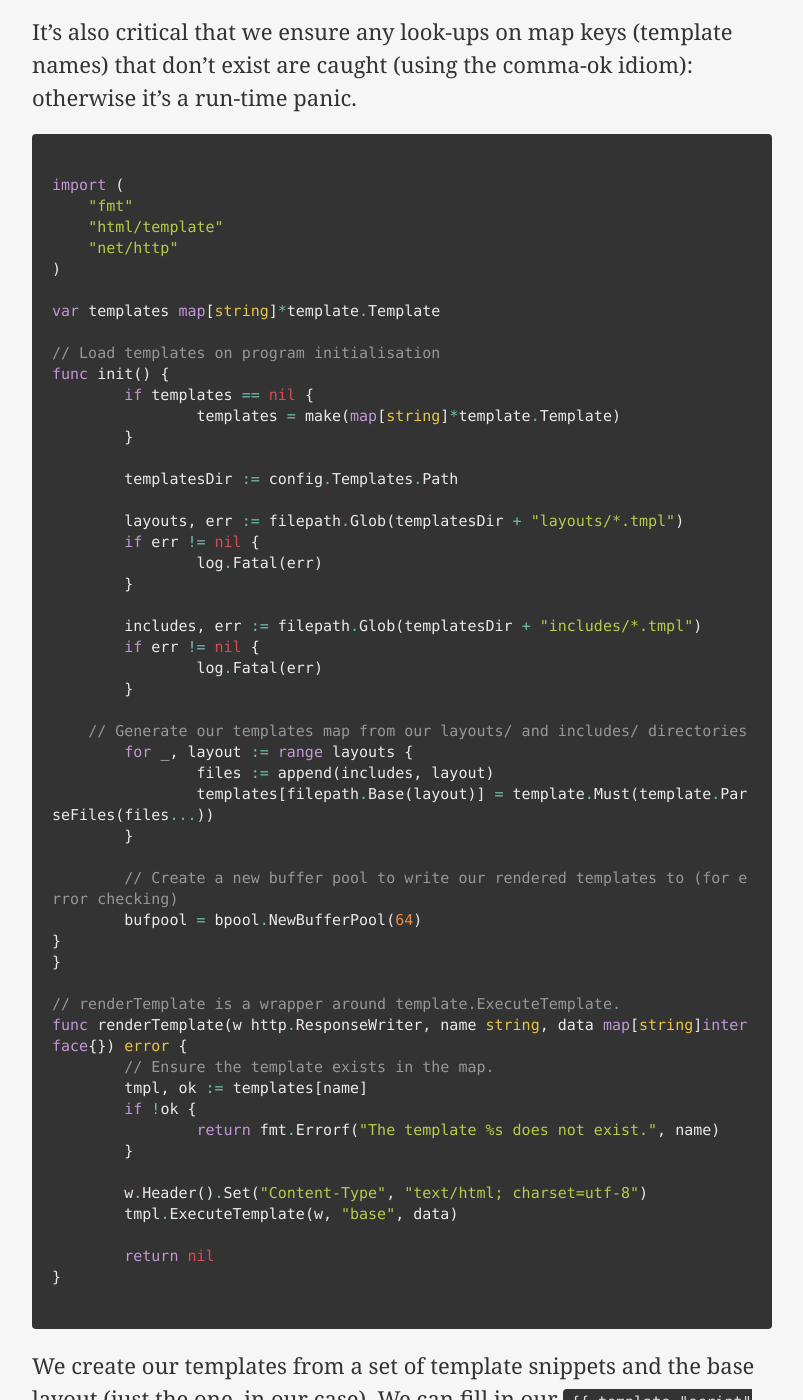
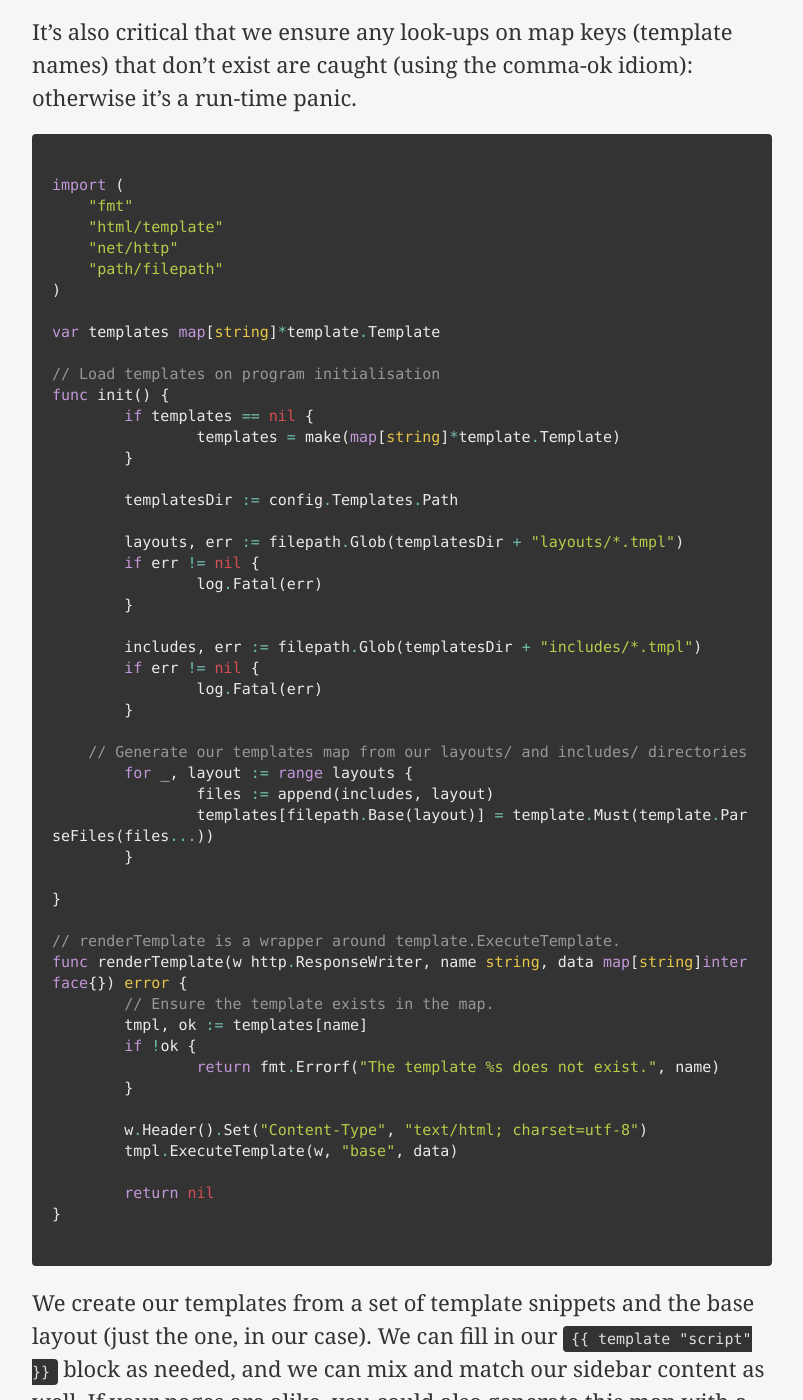
Before and after one commit to elithrar/elithrar.github.io, a Jekyll site: the page built from _posts/2014-06-10-approximating-html-template-inheritance.md, in a window 1280 px wide and 1400 px high, scrolled down 2076 px. Shown: the whole window, without its empty margins (238-1041 px from the left). Built offline with Jekyll 4.4.1, drawn with Linux system fonts in a browser that asks for light colours; Markdown is read by kramdown in place of the engine named in the settings.

Commit message:
Fixed example.

```diff
--- a/_posts/2014-06-10-approximating-html-template-inheritance.md
+++ b/_posts/2014-06-10-approximating-html-template-inheritance.md
@@ -64,6 +64,7 @@ import (
     "fmt"
     "html/template"
     "net/http"
+    "path/filepath"
 )
 
 var templates map[string]*template.Template
@@ -92,9 +93,6 @@ func init() {
 		templates[filepath.Base(layout)] = template.Must(template.ParseFiles(files...))
 	}
 
-	// Create a new buffer pool to write our rendered templates to (for error checking)
-	bufpool = bpool.NewBufferPool(64)
-}
 }
 
 // renderTemplate is a wrapper around template.ExecuteTemplate.
```
